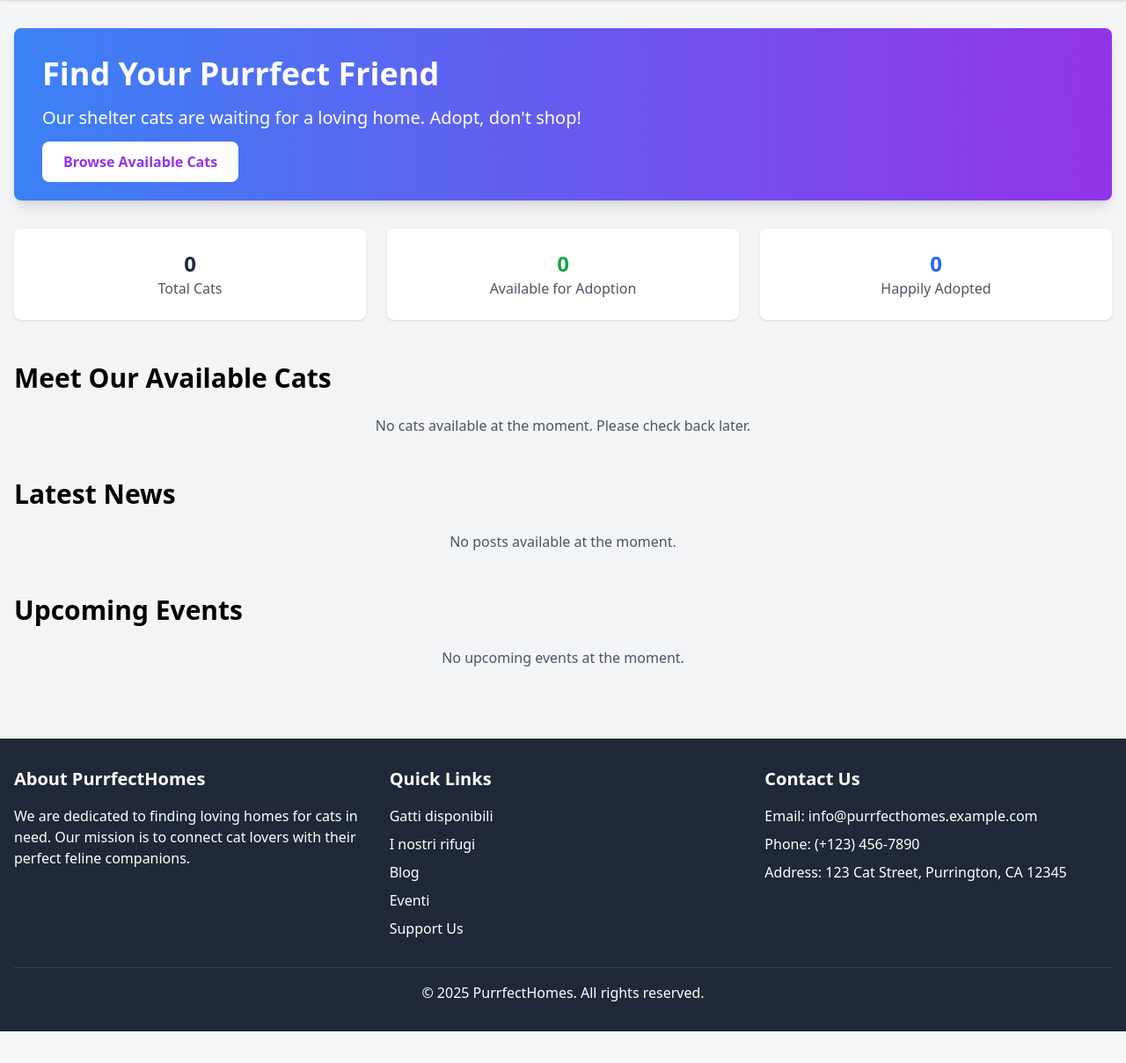
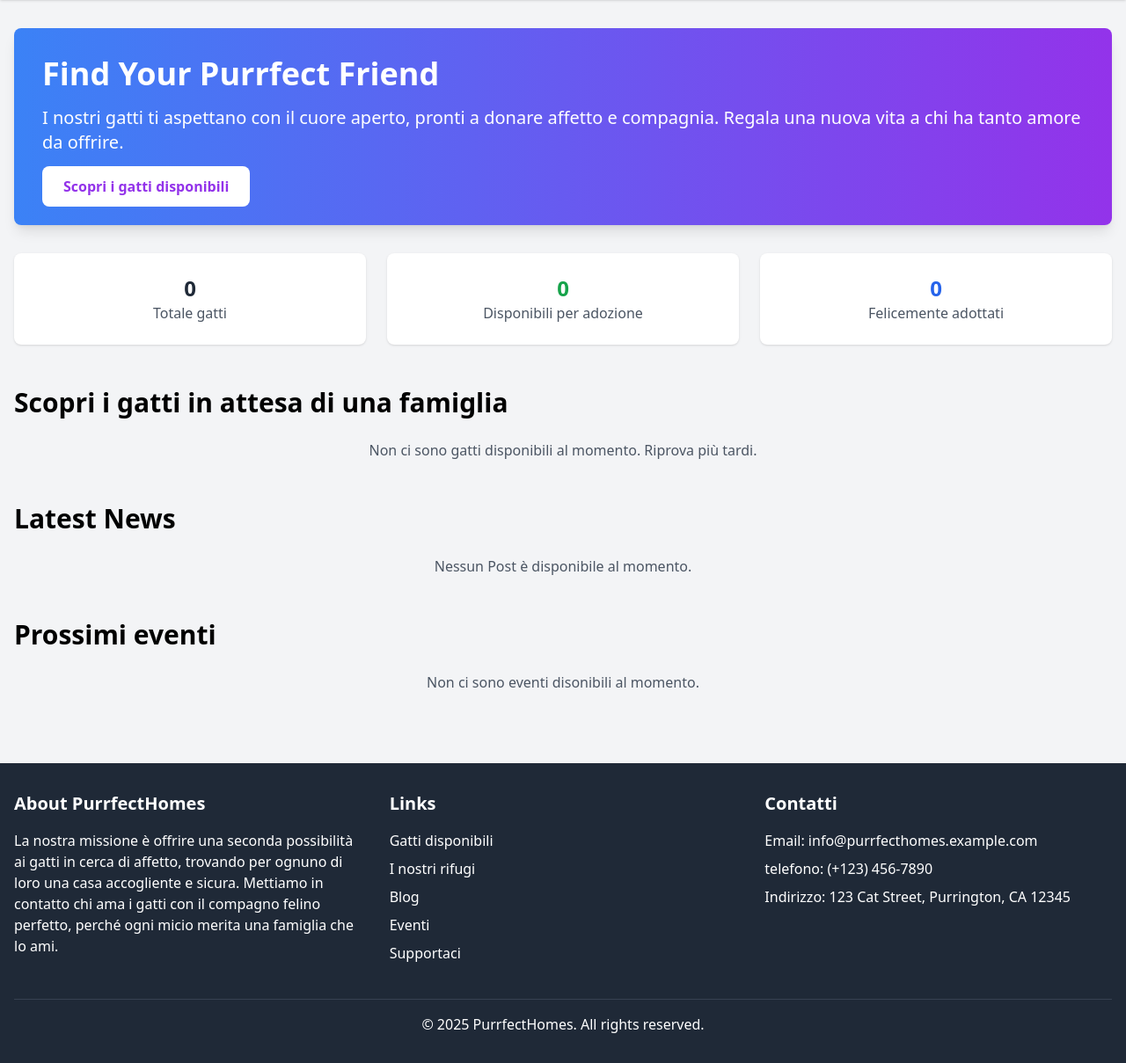
Before and after one commit to Alle-marchio/catadoption, a Django app: page / in a window 1280 px wide. Shown: the part 72-1281 px from the top of the page at 88% size. Before the commit the page ends 1245 px from the top, so only its background shows below. Run offline with Django 4.2, Linux system fonts and the light colour scheme; data that the repository does not hold is empty; some libraries are stand-ins or nearby versions.

Commit message:
translate home.html and base.html

```diff
--- a/templates/base.html
+++ b/templates/base.html
@@ -60,23 +60,23 @@
             <div class="grid grid-cols-1 md:grid-cols-3 gap-8">
                 <div>
                     <h3 class="text-xl font-bold mb-4">About PurrfectHomes</h3>
-                    <p class="mb-4">We are dedicated to finding loving homes for cats in need. Our mission is to connect cat lovers with their perfect feline companions.</p>
+                    <p class="mb-4">La nostra missione è offrire una seconda possibilità ai gatti in cerca di affetto, trovando per ognuno di loro una casa accogliente e sicura. Mettiamo in contatto chi ama i gatti con il compagno felino perfetto, perché ogni micio merita una famiglia che lo ami.</p>
                 </div>
                 <div>
-                    <h3 class="text-xl font-bold mb-4">Quick Links</h3>
+                    <h3 class="text-xl font-bold mb-4">Links</h3>
                     <ul class="space-y-2">
                         <li><a href="{% url 'cat-list' %}" class="hover:text-purple-300">Gatti disponibili</a></li>
                         <li><a href="{% url 'shelter-list' %}" class="hover:text-purple-300">I nostri rifugi</a></li>
                         <li><a href="{% url 'post-list' %}" class="hover:text-purple-300">Blog</a></li>
                         <li><a href="{% url 'event-list' %}" class="hover:text-purple-300">Eventi</a></li>
-                        <li><a href="{% url 'donation-create' %}" class="hover:text-purple-300">Support Us</a></li>
+                        <li><a href="{% url 'donation-create' %}" class="hover:text-purple-300">Supportaci</a></li>
                     </ul>
                 </div>
                 <div>
-                    <h3 class="text-xl font-bold mb-4">Contact Us</h3>
+                    <h3 class="text-xl font-bold mb-4">Contatti</h3>
                     <p class="mb-2">Email: info@purrfecthomes.example.com</p>
-                    <p class="mb-2">Phone: (+123) 456-7890</p>
-                    <p>Address: 123 Cat Street, Purrington, CA 12345</p>
+                    <p class="mb-2">telefono: (+123) 456-7890</p>
+                    <p>Indirizzo: 123 Cat Street, Purrington, CA 12345</p>
                 </div>
             </div>
             <div class="border-t border-gray-700 mt-8 pt-4 text-center">
--- a/templates/home/home.html
+++ b/templates/home/home.html
@@ -7,28 +7,28 @@
     <!-- Hero section -->
     <div class="bg-gradient-to-r from-blue-500 to-purple-600 text-white rounded-lg p-8 mb-8 shadow-lg">
         <h1 class="text-4xl font-bold mb-4">Find Your Purrfect Friend</h1>
-        <p class="text-xl mb-6">Our shelter cats are waiting for a loving home. Adopt, don't shop!</p>
-        <a href="{% url 'cat-list' %}" class="bg-white text-purple-600 px-6 py-3 rounded-lg font-bold hover:bg-gray-100 transition">Browse Available Cats</a>
+        <p class="text-xl mb-6">I nostri gatti ti aspettano con il cuore aperto, pronti a donare affetto e compagnia. Regala una nuova vita a chi ha tanto amore da offrire.</p>
+        <a href="{% url 'cat-list' %}" class="bg-white text-purple-600 px-6 py-3 rounded-lg font-bold hover:bg-gray-100 transition">Scopri i gatti disponibili</a>
     </div>
 
     <!-- Stats section -->
     <div class="grid grid-cols-1 md:grid-cols-3 gap-6 mb-12">
         <div class="bg-white rounded-lg shadow p-6 text-center">
             <h3 class="text-2xl font-bold text-gray-800">{{ adoption_stats.total_cats }}</h3>
-            <p class="text-gray-600">Total Cats</p>
+            <p class="text-gray-600">Totale gatti</p>
         </div>
         <div class="bg-white rounded-lg shadow p-6 text-center">
             <h3 class="text-2xl font-bold text-green-600">{{ adoption_stats.available_cats }}</h3>
-            <p class="text-gray-600">Available for Adoption</p>
+            <p class="text-gray-600">Disponibili per adozione</p>
         </div>
         <div class="bg-white rounded-lg shadow p-6 text-center">
             <h3 class="text-2xl font-bold text-blue-600">{{ adoption_stats.adopted_cats }}</h3>
-            <p class="text-gray-600">Happily Adopted</p>
+            <p class="text-gray-600">Felicemente adottati</p>
         </div>
     </div>
 
     <!-- Available cats -->
-    <h2 class="text-3xl font-bold mb-6">Meet Our Available Cats</h2>
+    <h2 class="text-3xl font-bold mb-6">Scopri i gatti in attesa di una famiglia</h2>
     <div class="grid grid-cols-1 sm:grid-cols-2 md:grid-cols-3 gap-6 mb-12">
         {% for cat in available_cats %}
         <div class="bg-white rounded-lg shadow overflow-hidden">
@@ -49,7 +49,7 @@
             </div>
         </div>
         {% empty %}
-        <p class="col-span-3 text-center text-gray-600">No cats available at the moment. Please check back later.</p>
+        <p class="col-span-3 text-center text-gray-600">Non ci sono gatti disponibili al momento. Riprova più tardi.</p>
         {% endfor %}
     </div>
 
@@ -69,28 +69,28 @@
                 <h3 class="text-xl font-bold mb-2">{{ post.title }}</h3>
                 <p class="text-gray-500 mb-2">{{ post.published_date|date }}</p>
                 <p class="mb-4">{{ post.content|truncatechars:150 }}</p>
-                <a href="{% url 'post-detail' post.slug %}" class="text-purple-600 hover:underline">Read more →</a>
+                <a href="{% url 'post-detail' post.slug %}" class="text-purple-600 hover:underline">Approfondisci →</a>
             </div>
         </div>
         {% empty %}
-        <p class="col-span-3 text-center text-gray-600">No posts available at the moment.</p>
+        <p class="col-span-3 text-center text-gray-600">Nessun Post è disponibile al momento.</p>
         {% endfor %}
     </div>
 
     <!-- Upcoming events -->
-    <h2 class="text-3xl font-bold mb-6">Upcoming Events</h2>
+    <h2 class="text-3xl font-bold mb-6">Prossimi eventi</h2>
     <div class="grid grid-cols-1 md:grid-cols-3 gap-6">
         {% for event in upcoming_events %}
         <div class="bg-white rounded-lg shadow p-4">
             <h3 class="text-xl font-bold mb-2">{{ event.name }}</h3>
-            <p class="text-gray-600 mb-1"><strong>Date:</strong> {{ event.date|date:"F j, Y, g:i a" }}</p>
-            <p class="text-gray-600 mb-1"><strong>Location:</strong> {{ event.location }}</p>
-            <p class="text-gray-600 mb-3"><strong>Shelter:</strong> {{ event.shelter.name }}</p>
+            <p class="text-gray-600 mb-1"><strong>Data:</strong> {{ event.date|date:"F j, Y, g:i a" }}</p>
+            <p class="text-gray-600 mb-1"><strong>Luogo:</strong> {{ event.location }}</p>
+            <p class="text-gray-600 mb-3"><strong>Rifugio:</strong> {{ event.shelter.name }}</p>
             <p class="mb-4">{{ event.description|truncatechars:100 }}</p>
-            <a href="{% url 'event-detail' event.pk %}" class="text-purple-600 hover:underline">View details →</a>
+            <a href="{% url 'event-detail' event.pk %}" class="text-purple-600 hover:underline">dettagli →</a>
         </div>
         {% empty %}
-        <p class="col-span-3 text-center text-gray-600">No upcoming events at the moment.</p>
+        <p class="col-span-3 text-center text-gray-600">Non ci sono eventi disonibili al momento.</p>
         {% endfor %}
     </div>
 </div>
```
